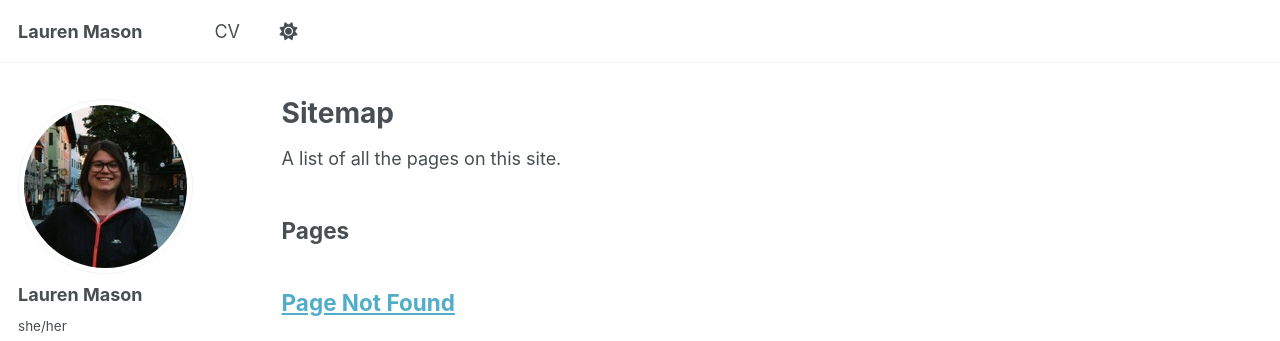
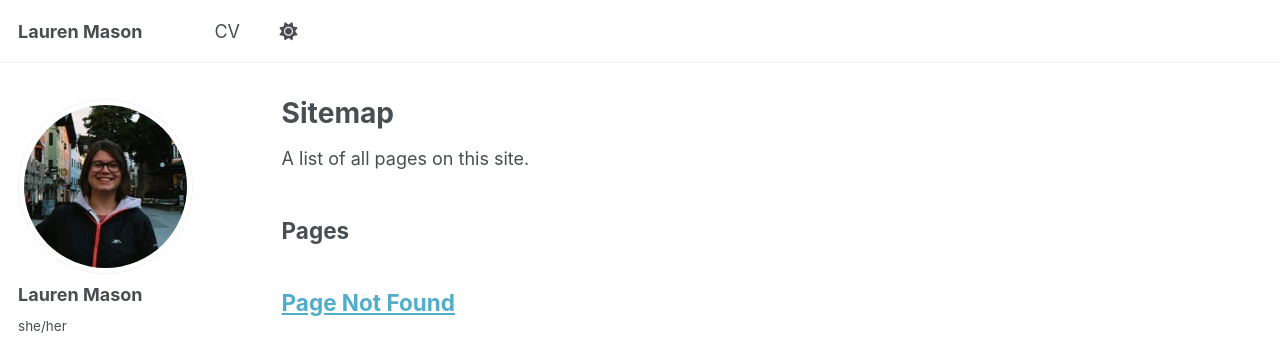
Before and after one commit to Lauren4476/Lauren4476.github.io, a Jekyll site: the page built from _pages/sitemap.md, in a window 1280 px wide and 1072 px high. Shown: the top 341 px of the window. Built offline with Jekyll 4.4.1, drawn with Linux system fonts in a browser that asks for light colours; some web fonts are replaced; a script that is not in the unit is left out.

Commit message:
Update sitemap

```diff
--- a/_pages/sitemap.md
+++ b/_pages/sitemap.md
@@ -7,11 +7,13 @@
 
 {% include base_path %}
 
-A list of all the pages on this site.
+A list of all pages on this site.
 
 <h2>Pages</h2>
 {% for post in site.pages %}
-  {% include archive-single.html %}
+  {% unless post.url == "/markdown_generator/" %}
+    {% include archive-single.html %}
+  {% endunless %}
 {% endfor %}
 
 <!-- <h2>Posts</h2>
```
Also changed, not shown: _pages/terms.md (+1 -5 lines).
